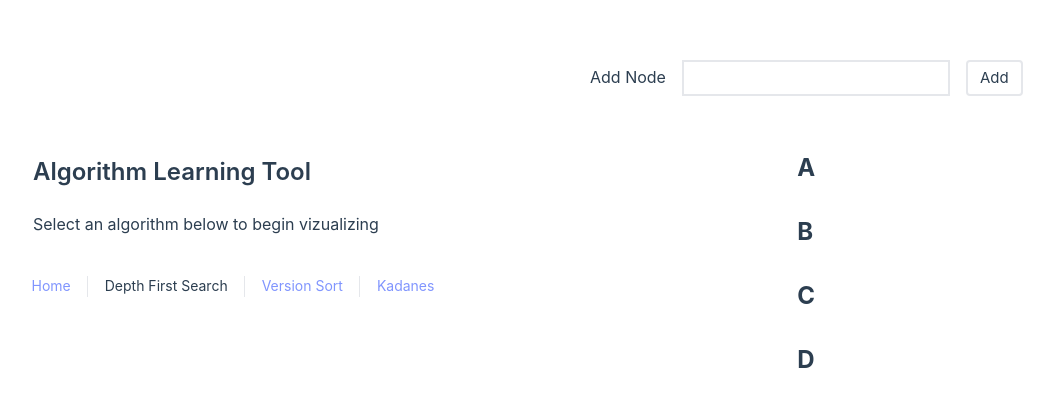
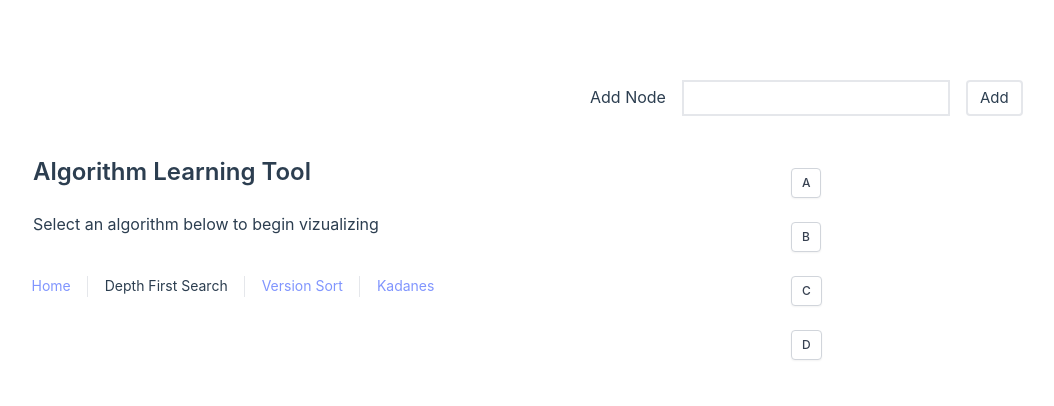
Before and after one commit to angeleefshaw/algorithm-visual-learning-tool, a Vue app: page /DepthFirstSearch in a window 1280 px wide. Shown: the part 174-580 px from the top of the page, without its empty margins (47-1101 px from the left). Built offline with nearby package versions, Linux system fonts and the light colour scheme.

Commit message:
DFS Tree implementation
Cleaning up the recursive implementation of the TreeNode

```diff
--- a/src/components/TreeNode.vue
+++ b/src/components/TreeNode.vue
@@ -7,17 +7,22 @@ export default defineComponent({
     node: Array,
     name: String
   },
-  // setup (props) {
-  //   console.log(JSON.parse(JSON.stringify(props)))
-  // }
 })
 
 </script>
 <template>
-    <li class="text-xxl cursor-pointer py-4 font-bold text-2xl">
-        {{ name }}
-    </li>
-    <li class="cursor-pointer font-bold text-2xl">{{ node.children }}</li>
+  <button type="button"
+    class="
+        items-center rounded border
+        border-gray-300 bg-white
+        text-xs font-medium text-gray-700 shadow-sm
+        focus:outline-none focus:ring-2 focus:ring-indigo-500
+        focus:ring-offset-2 hover:bg-gray-50
+        px-2.5 py-1.5 my-3
+      "
+  >
+    {{ name }}
+  </button>
 
     <div class="replies" v-if="node.length > 0">
         <div  v-for="child in node" :key="child.name" >
--- a/src/views/DFSView.vue
+++ b/src/views/DFSView.vue
@@ -2,22 +2,26 @@
   import { onMounted, ref } from 'vue';
   import Node from '../modules/DFS/composables/CreateNode.js'
   import TreeNode from '../components/TreeNode.vue'
+import { root } from 'postcss';
 
   //DATA
   let inputVal = ref('');
   let selectedNode = ref('') ;
   let vertexActive = ref(false);
-  let Node1 = ref({})
+  let rootNode = ref({})
   let selectError = ref(false);
 
+  const tree = []
 
   //ON CREATE
-  Node1 = new Node("A")
-  Node1.addChild("B")
-  const Node2 = Node1.children[0]
+  rootNode = new Node("A")
+  rootNode.addChild("B")
+  const Node2 = rootNode.children[0]
   Node2.addChild("C")
   Node2.addChild("D")
-  const Node3 = Node1.children[2]
+  const Node3 = rootNode.children[2]
+
+  tree.push(rootNode)
 
   //METHODS
   function addNode(nv) {
@@ -61,24 +65,15 @@
       </button>
     </div>
 
-    <ul @click="setVertex($event)">
-
-      <li
-        :value ="Node1.name"
-        class="cursor-pointer py-4 font-bold text-2xl active:bg-slate-700"
-        @click="vertexActive = true "
-      >
-        {{ Node1.name }}
-      </li>
-
+    <div @click="setVertex($event)">
       <TreeNode
-        v-for="node in Node1.children"
+        v-for="node in tree"
         :key="node.name"
         :node="node.children"
         :name="node.name">
       </TreeNode>
 
-    </ul>
+    </div>
 
   </div>
 </template>
```
